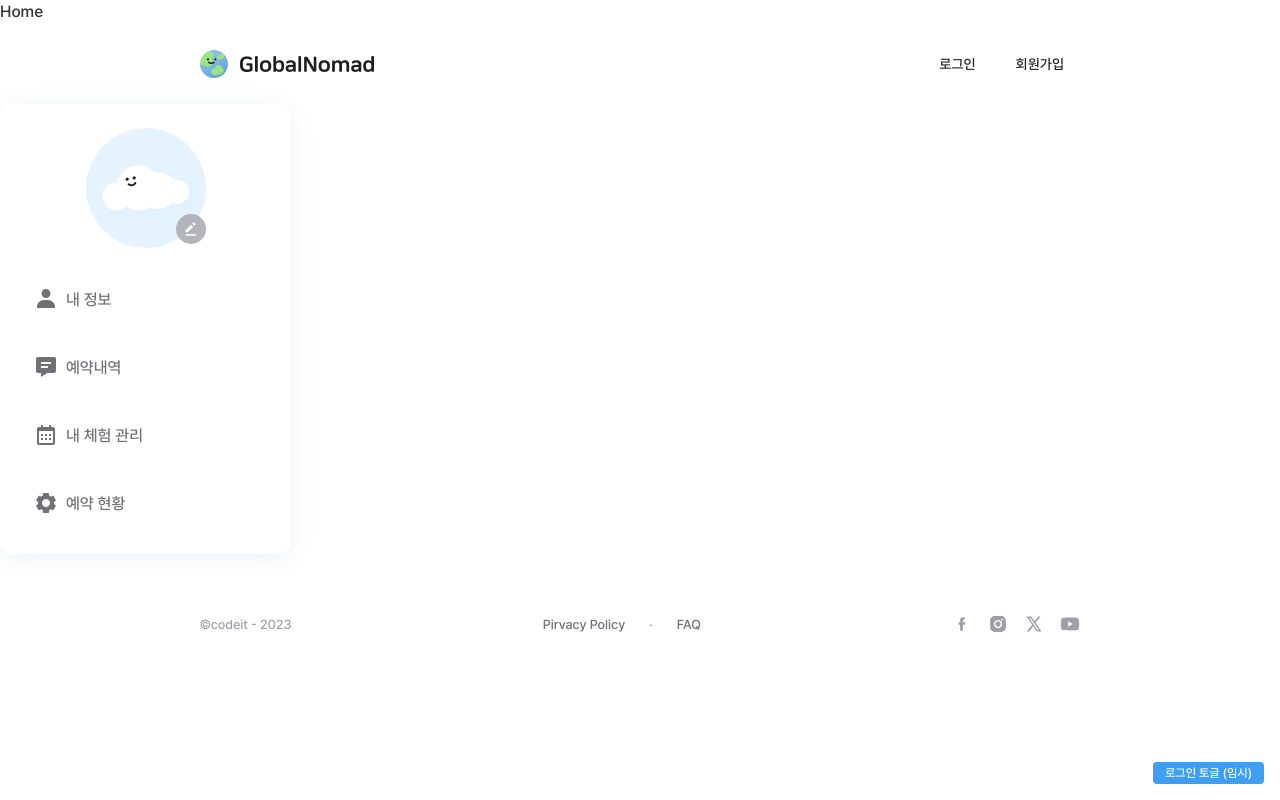
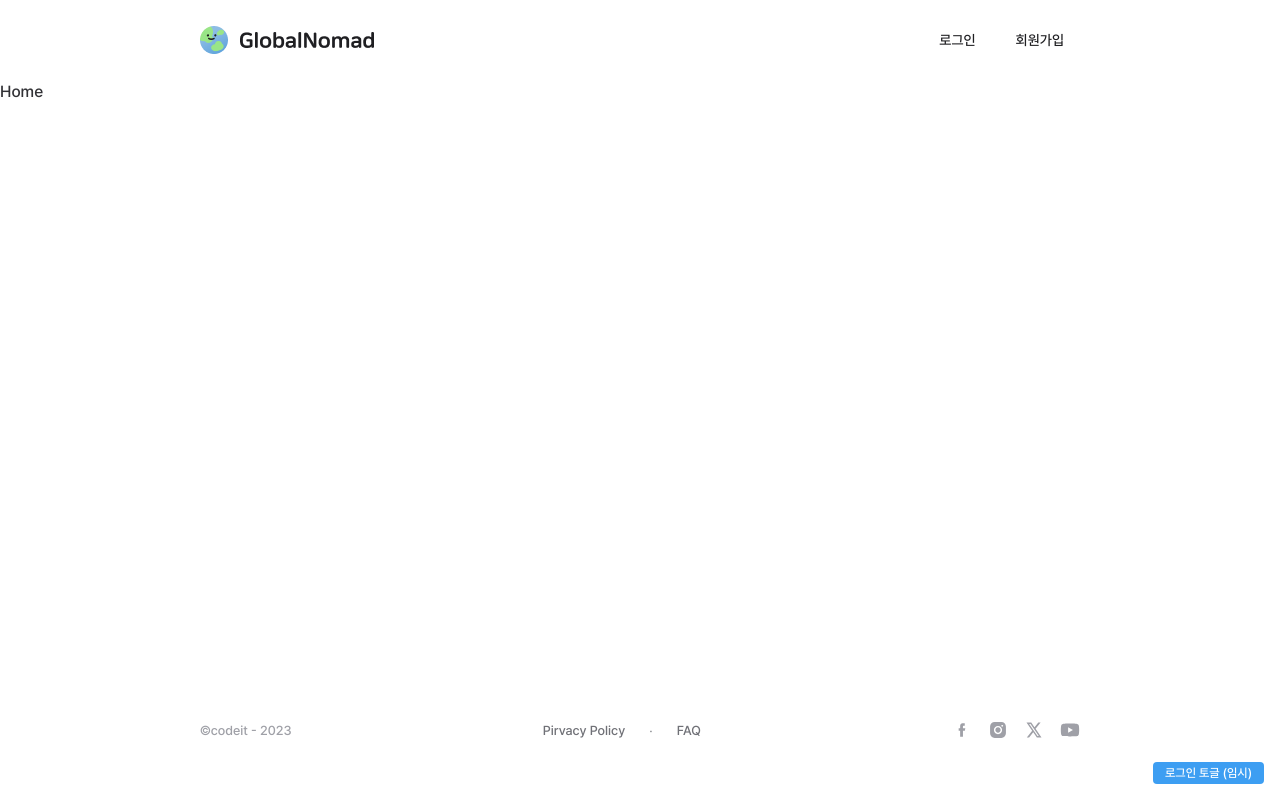
Before and after one commit to wuswusw/21-Sprint-Part4-4team-GolbalNomad, a Next.js app: page / in a window 1280 px wide. Built offline with nearby package versions, Linux system fonts and the light colour scheme.

Commit message:
:sparkles:Feat:GNB, Footer합친 Main Layout 구현 및 useClickOutside 훅 제작 및 GNB에 적용

```diff
--- a/src/app/main/profile/page.tsx
+++ /dev/null
@@ -1,11 +0,0 @@
-import Sidemenu from "@/components/common/Sidemenu";
-
-function ProfilePage() {
-    return (
-        <div>
-            <Sidemenu/>
-        </div>
-    )
-}
-
-export default ProfilePage;
--- a/src/app/page.tsx
+++ b/src/app/page.tsx
@@ -1,13 +1,8 @@
-import GNB from "@/components/common/GNB";
-import Sidemenu from "@/components/common/Sidemenu";
-import Footer from "@/components/common/Footer";
+import MainLayout from "@/components/layout/MainLayout";
 export default function Page() {
   return (
-    <main>
+    <MainLayout>
       <h1>Home</h1>
-      <GNB />
-      <Sidemenu />
-      <Footer />
-    </main>
+    </MainLayout>
   );
 }
--- a/src/components/common/Footer.tsx
+++ b/src/components/common/Footer.tsx
@@ -15,10 +15,10 @@ function Footer() {
             <Link href="/">FAQ</Link>
         </div>
         <div className="flex items-center gap-4">
-            <Link href="https://www.facebook.com/"><img src={facebookIcon.src} alt="facebook" /></Link>
-            <Link href="https://www.instagram.com/"><img src={instagramIcon.src} alt="instagram" /></Link>
-            <Link href="https://x.com/"><img src={twitterIcon.src} alt="twitter" /></Link>
-            <Link href="https://www.youtube.com/"><img src={youtubeIcon.src} alt="youtube" /></Link>
+            <Link href="https://www.facebook.com/" target="_blank" rel="noopener noreferrer"><img src={facebookIcon.src} alt="facebook" /></Link>
+            <Link href="https://www.instagram.com/" target="_blank" rel="noopener noreferrer"><img src={instagramIcon.src} alt="instagram" /></Link>
+            <Link href="https://x.com/" target="_blank" rel="noopener noreferrer"><img src={twitterIcon.src} alt="twitter" /></Link>
+            <Link href="https://www.youtube.com/" target="_blank" rel="noopener noreferrer"><img src={youtubeIcon.src} alt="youtube" /></Link>
         </div>
       </div>
     </div>
--- a/src/components/common/GNB.tsx
+++ b/src/components/common/GNB.tsx
@@ -1,13 +1,14 @@
 "use client";
 
 import Link from "next/link";
-import { useState } from "react";
+import { useState, useRef } from "react";
 import logo from "@/assets/images/textLogo.png";
 import symbolLogo from "@/assets/images/symbolLogo.png";
 import profile from "@/assets/images/default profile.png";
 import bell from "@/assets/icons/bell.svg";
 import bellBlue from "@/assets/icons/bellBlue.svg";
 import statusDot from "@/assets/icons/statusDot.svg";
+import useClickOutside from "@/hooks/useClickOutside";
 
 interface GNBProps {
     nickname?: string;
@@ -18,12 +19,17 @@ function GNB({ nickname, profileImage }: GNBProps) {
     const [isLogin, setIsLogin] = useState(false);
     const [isNotificationOpen, setIsNotificationOpen] = useState(false);
     const [isProfileOpen, setIsProfileOpen] = useState(false);
+    const notificationRef = useRef<HTMLDivElement>(null);
+    const profileRef = useRef<HTMLDivElement>(null)
     const handleBellClick = () => {
         setIsNotificationOpen(!isNotificationOpen)
     }
     const handleProfileClick = () => {
         setIsProfileOpen(!isProfileOpen)
     }
+    useClickOutside(notificationRef, () => setIsNotificationOpen(false), isNotificationOpen);
+    useClickOutside(profileRef, () => setIsProfileOpen(false), isProfileOpen);
+
     return (
         <div>
             {/* TODO: API 연결 후 삭제 */}
@@ -47,7 +53,7 @@ function GNB({ nickname, profileImage }: GNBProps) {
                 )}
                 {isLogin && (
                     <div className="flex items-center gap-2">
-                        <div className="relative">
+                        <div className="relative" ref={notificationRef}>
                             <img src={isNotificationOpen? bellBlue.src : bell.src} alt="bell" onClick={handleBellClick} className="w-[24px] h-[24px] cursor-pointer" />
                             <img src={statusDot.src} alt="stateDot" className="absolute top-0 right-0" />
                             {isNotificationOpen && (
@@ -58,7 +64,7 @@ function GNB({ nickname, profileImage }: GNBProps) {
                         </div>
                         <span className="mx-5 text-gray-100">|</span>
                         <img src={profileImage ?? profile.src} alt="profile" className="w-[30px] h-[30px] rounded-full" />
-                        <div className="relative">
+                        <div className="relative" ref={profileRef}>
                             <span className="text-14 text-gray-950 ml-[10px] cursor-pointer" onClick={handleProfileClick}>{nickname ?? "이름 없음"}</span>
                             {isProfileOpen && (
                                         <div className="flex flex-col items-center justify-center w-32 px-[14px] py-4 rounded-xl shadow-[0px_2px_8px_0px_#78748640] absolute top-9 right-0">
--- /dev/null
+++ b/src/components/layout/MainLayout.tsx
@@ -0,0 +1,24 @@
+import GNB from "@/components/common/GNB";
+import Footer from "@/components/common/Footer";
+
+/**
+ * GNB + Footer가 포함된 기본 레이아웃
+ * @description 로그인/회원가입 페이지를 제외한 모든 페이지에서 사용
+ * @example
+ * <MainLayout>
+ *   <div>페이지 콘텐츠</div>
+ * </MainLayout>
+ */
+function MainLayout({ children }: { children: React.ReactNode }) {
+    return (
+        <div className="flex flex-col min-h-screen">
+            <GNB />
+            <main className="flex-1">
+                {children}
+            </main>
+            <Footer />
+        </div>
+    );
+}
+
+export default MainLayout;
--- /dev/null
+++ b/src/hooks/useClickOutside.ts
@@ -0,0 +1,22 @@
+import { useEffect, RefObject } from "react";
+
+function useClickOutside<T extends HTMLElement>(
+    ref: RefObject<T | null>,
+    onClickOutside: () => void,
+    isOpen: boolean
+) {
+    useEffect(() => {
+        const handleClickOutside = (event: MouseEvent) => {
+            if(ref.current && !ref.current.contains(event.target as Node))
+                onClickOutside();
+        };
+        if(isOpen) {
+            document.addEventListener("mousedown", handleClickOutside);
+        }
+        return () => {
+            document.removeEventListener("mousedown", handleClickOutside);
+        };
+    }, [isOpen]);
+}
+
+export default useClickOutside;
```
Also changed, not shown: 1 other file (tests, documents, lock files or other folders).
